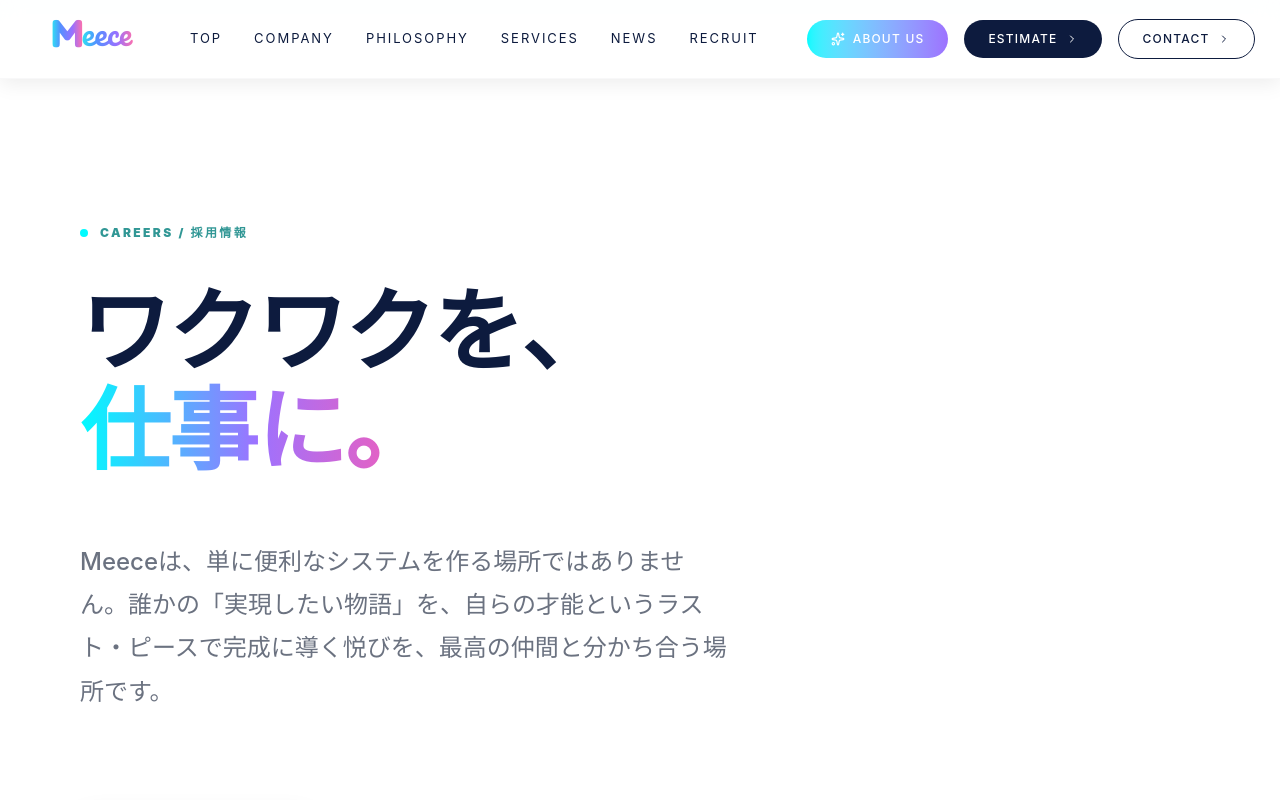
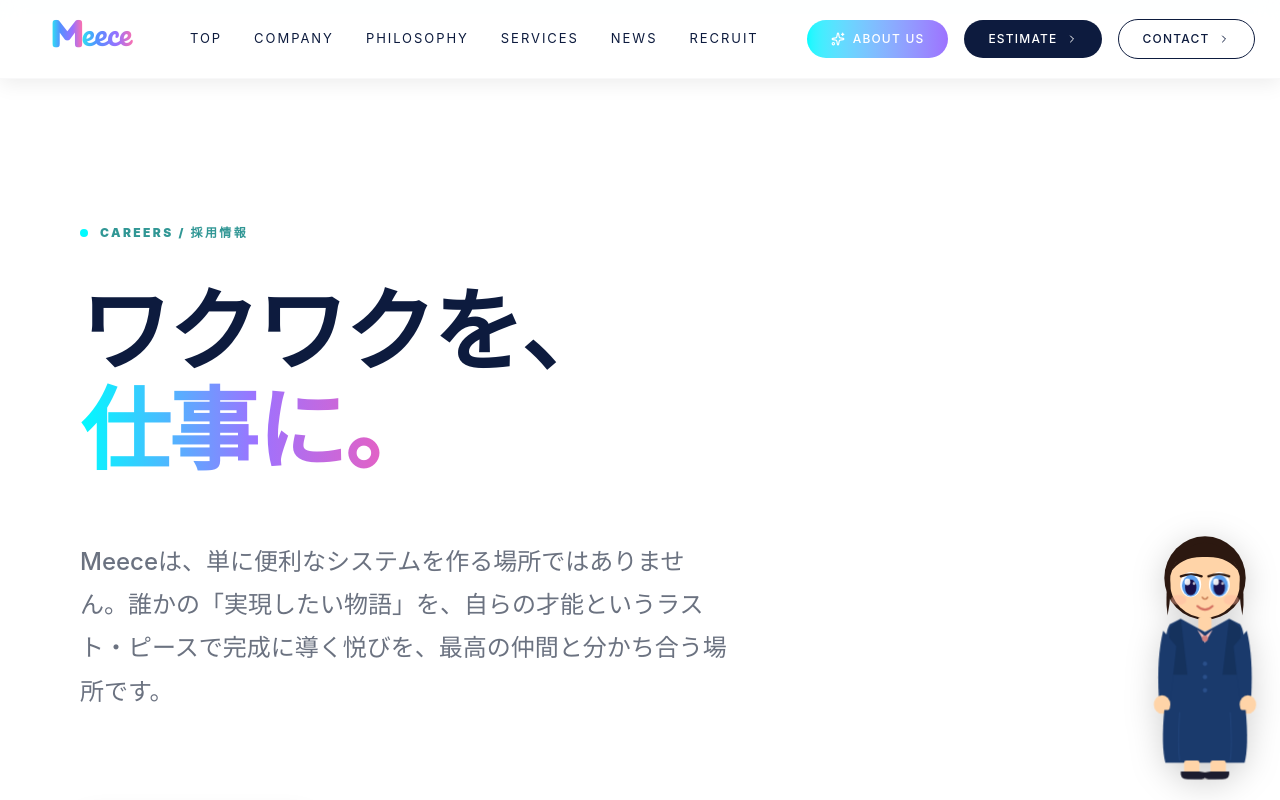
Before and after one commit to MeeceM-Mizoguchi/meece-hp, a React (Vite) app: page /recruit in a window 1280 px wide. Shown: the top 800 px of the page. Built offline with nearby package versions, Linux system fonts and the light colour scheme.

Commit message:
オープニングカット

```diff
--- a/package.json
+++ b/package.json
@@ -10,7 +10,10 @@
     "preview": "vite preview"
   },
   "dependencies": {
+    "@react-three/drei": "^10.7.7",
+    "@react-three/fiber": "^9.6.1",
     "@tailwindcss/postcss": "^4.2.1",
+    "@types/three": "^0.184.1",
     "framer-motion": "^12.38.0",
     "gsap": "^3.14.2",
     "html2canvas": "^1.4.1",
@@ -19,7 +22,8 @@
     "react": "^19.2.0",
     "react-dom": "^19.2.0",
     "react-router-dom": "^7.13.2",
-    "resend": "^6.12.0"
+    "resend": "^6.12.0",
+    "three": "^0.184.0"
   },
   "devDependencies": {
     "@eslint/js": "^9.39.1",
--- a/src/App.tsx
+++ b/src/App.tsx
@@ -33,9 +33,11 @@ import DiagnosisPage from './pages/DiagnosisPage';
 import EnterpriseApproach from './pages/EnterpriseApproach';
 import StartupApproach from './pages/StartupApproach';
 import SalesApproach from './pages/SalesApproach';
+import { MeeceCanvas } from './components/organisms/MeeceCanvas';
 
 function App() {
   return (
+    <>
       <Routes>
           {/* TOPページの設定 */}
           <Route path="/" element={<Home />} />
@@ -86,6 +88,8 @@ function App() {
           <Route path="/diagnosis" element={<DiagnosisPage />} />
           <Route path="/lab" element={<RapidDevelopmentPOC />} />
         </Routes>
+      <MeeceCanvas />
+    </>
   );
 }
 
--- /dev/null
+++ b/src/components/organisms/MeeceCanvas.tsx
@@ -0,0 +1,128 @@
+import React from 'react';
+
+export const MeeceCanvas: React.FC = () => {
+  return (
+    <>
+      <style>{`
+        @keyframes meece-float {
+          0%, 100% { transform: translateY(0); }
+          50%       { transform: translateY(-10px); }
+        }
+        @keyframes meece-blink {
+          0%, 86%, 100% { transform: scaleY(1); }
+          91%            { transform: scaleY(0.07); }
+          93%            { transform: scaleY(1); }
+        }
+        .meece-wrap {
+          position: fixed;
+          bottom: 20px;
+          right: 20px;
+          z-index: 9999;
+          pointer-events: none;
+          width: 110px;
+          animation: meece-float 3.5s ease-in-out infinite;
+          filter: drop-shadow(0 6px 16px rgba(0,0,0,0.18));
+        }
+        .meece-leye, .meece-reye {
+          transform-box: fill-box;
+          transform-origin: 50% 60%;
+        }
+        .meece-leye { animation: meece-blink 5s ease-in-out infinite; }
+        .meece-reye { animation: meece-blink 5s ease-in-out 0.04s infinite; }
+      `}</style>
+
+      <div className="meece-wrap">
+        <svg viewBox="0 0 100 224" xmlns="http://www.w3.org/2000/svg">
+
+          {/* ドロップシャドウ */}
+          <ellipse cx="50" cy="220" rx="22" ry="4" fill="rgba(0,0,0,0.1)" />
+
+          {/* 後ろ髪 */}
+          <ellipse cx="50" cy="40" rx="37" ry="38" fill="#2C1810" />
+
+          {/* 顔 */}
+          <circle cx="50" cy="44" r="32" fill="#FFD4A8" />
+
+          {/* 前髪・サイド */}
+          <path d="M 18 36 Q 30 8 50 8 Q 70 8 82 36 Q 72 20 50 21 Q 28 20 18 36 Z" fill="#2C1810" />
+          <path d="M 18 36 Q 13 55 16 74 Q 20 54 18 36 Z" fill="#2C1810" />
+          <path d="M 82 36 Q 87 55 84 74 Q 80 54 82 36 Z" fill="#2C1810" />
+
+          {/* 左目（白目 + まつ毛） */}
+          <ellipse cx="37" cy="46" rx="9.5" ry="11.5" fill="white" />
+          <path d="M 28 38.5 Q 37.5 35 47 38.5" stroke="#2C1810" strokeWidth="2" fill="none" strokeLinecap="round" />
+          <g className="meece-leye">
+            <ellipse cx="37" cy="47"   rx="8"   ry="9.8"  fill="#5B9FEE" />
+            <ellipse cx="37" cy="48.5" rx="5.2" ry="7.2"  fill="#18104A" />
+            <ellipse cx="34" cy="43.5" rx="2.6" ry="3"    fill="white" opacity="0.9" />
+            <circle  cx="40" cy="45"   r="1.3"             fill="white" opacity="0.7" />
+          </g>
+
+          {/* 右目（白目 + まつ毛） */}
+          <ellipse cx="63" cy="46" rx="9.5" ry="11.5" fill="white" />
+          <path d="M 53 38.5 Q 62.5 35 72 38.5" stroke="#2C1810" strokeWidth="2" fill="none" strokeLinecap="round" />
+          <g className="meece-reye">
+            <ellipse cx="63" cy="47"   rx="8"   ry="9.8"  fill="#5B9FEE" />
+            <ellipse cx="63" cy="48.5" rx="5.2" ry="7.2"  fill="#18104A" />
+            <ellipse cx="60" cy="43.5" rx="2.6" ry="3"    fill="white" opacity="0.9" />
+            <circle  cx="66" cy="45"   r="1.3"             fill="white" opacity="0.7" />
+          </g>
+
+          {/* 鼻 */}
+          <path d="M 47.5 57.5 Q 50 61 52.5 57.5" stroke="#C47850" strokeWidth="1.2" fill="none" strokeLinecap="round" />
+
+          {/* 口 */}
+          <path d="M 43 65.5 Q 50 72 57 65.5" stroke="#D47060" strokeWidth="1.8" fill="none" strokeLinecap="round" />
+
+          {/* ほっぺ */}
+          <ellipse cx="26" cy="60" rx="7" ry="4.5" fill="#FFB5A0" opacity="0.42" />
+          <ellipse cx="74" cy="60" rx="7" ry="4.5" fill="#FFB5A0" opacity="0.42" />
+
+          {/* 首 */}
+          <rect x="44" y="75" width="12" height="13" fill="#FFD4A8" rx="2" />
+
+          {/* 白いシャツ衿 */}
+          <path d="M 36 82 L 50 93 L 64 82 L 72 77 L 50 89 L 28 77 Z" fill="white" />
+
+          {/* ブレザー本体 */}
+          <path d="M 18 82 Q 11 92 12 162 L 88 162 Q 89 92 82 82 L 72 77 L 50 89 L 28 77 Z" fill="#1A3A6C" />
+
+          {/* ブレザー シェーディング */}
+          <path d="M 18 85 L 28 77 L 34 128 L 16 128 Z" fill="#0D2444" opacity="0.35" />
+          <path d="M 82 85 L 72 77 L 66 128 L 84 128 Z" fill="#0D2444" opacity="0.35" />
+
+          {/* リボン */}
+          <path d="M 43 87 L 50 99 L 57 87 L 50 93 Z" fill="#EFC0C0" />
+          <circle cx="50" cy="95" r="2.8" fill="#D08080" />
+
+          {/* ボタン */}
+          <circle cx="50" cy="118" r="2" fill="#2A4F8A" />
+          <circle cx="50" cy="130" r="2" fill="#2A4F8A" />
+          <circle cx="50" cy="142" r="2" fill="#2A4F8A" />
+
+          {/* 左腕 */}
+          <path d="M 12 88 Q 6 112 8 148 Q 13 158 18 154 Q 21 130 24 102 Z" fill="#1A3A6C" />
+          <ellipse cx="11" cy="155" rx="7.5" ry="8.5" fill="#FFD4A8" />
+
+          {/* 右腕 */}
+          <path d="M 88 88 Q 94 112 92 148 Q 87 158 82 154 Q 79 130 76 102 Z" fill="#1A3A6C" />
+          <ellipse cx="89" cy="155" rx="7.5" ry="8.5" fill="#FFD4A8" />
+
+          {/* スカート */}
+          <path d="M 13 160 Q 10 193 14 208 L 86 208 Q 90 193 87 160 Z" fill="#1A3A6C" />
+          <path d="M 27 162 Q 25 194 27 206" stroke="#2A4F8A" strokeWidth="0.9" fill="none" opacity="0.55" />
+          <path d="M 73 162 Q 75 194 73 206" stroke="#2A4F8A" strokeWidth="0.9" fill="none" opacity="0.55" />
+
+          {/* 脚 */}
+          <rect x="31" y="206" width="14" height="13" fill="#FFD4A8" rx="2" />
+          <rect x="55" y="206" width="14" height="13" fill="#FFD4A8" rx="2" />
+
+          {/* 靴 */}
+          <path d="M 28 216 Q 27 223 34 223 L 47 223 Q 52 222 51 217 L 45 216 Z" fill="#1C1C2E" />
+          <path d="M 72 216 Q 73 223 66 223 L 53 223 Q 48 222 49 217 L 55 216 Z" fill="#1C1C2E" />
+
+        </svg>
+      </div>
+    </>
+  );
+};
--- a/src/pages/Home.tsx
+++ b/src/pages/Home.tsx
@@ -8,9 +8,12 @@ import { motion, AnimatePresence } from 'framer-motion';
 import { Code2, BrainCircuit, Compass, Rocket, Zap, Sparkles } from 'lucide-react';
 import { newsItems } from '../constants/newsData'; // ニュースデータ台帳をインポート
 
+// SPA navigation flag: resets on page reload, persists across route changes
+let openingHasPlayed = false;
+
 function Home() {
   const [windowWidth] = useState(typeof window !== 'undefined' ? window.innerWidth : 1200);
-  const [isOpeningComplete, setIsOpeningComplete] = useState(false); // オープニング完了フラグ
+  const [isOpeningComplete, setIsOpeningComplete] = useState(openingHasPlayed); // オープニング完了フラグ
 
   // --- スクロール禁止・解除の制御 ---
   useEffect(() => {
@@ -45,9 +48,19 @@ function Home() {
   useEffect(() => {
     let bgTimer: any;
 
+    // HP内遷移でTOPに来た場合はオープニングスキップ
+    if (openingHasPlayed) {
+      gsap.set(".hero-content", { opacity: 1, y: 0 });
+      bgTimer = setInterval(() => {
+        setBgIndex((prev) => (prev + 1) % backgroundImages.length);
+      }, 10000);
+      return () => { clearInterval(bgTimer); };
+    }
+
     // 1. オープニング演出：White Storyboard
     const tl = gsap.timeline({
       onComplete: () => {
+        openingHasPlayed = true;
         setIsOpeningComplete(true);
         // オープニング完了後、はじめて5秒タイマーをスタートさせる
         bgTimer = setInterval(() => {
@@ -146,6 +159,7 @@ function Home() {
                 const heroAnim = gsap.getById("heroAnim");
                 if (heroAnim) heroAnim.kill();
 
+                openingHasPlayed = true;
                 setIsOpeningComplete(true);
                 // 確実に表示状態をセット
                 gsap.set(".hero-content", { opacity: 1, y: 0, visibility: "visible" });
```
Also changed, not shown: .claude/settings.local.json (added), フォルダ構成.txt, 1 other file (tests, documents, lock files or other folders). Lines whose indentation alone changed are shown as unchanged.
